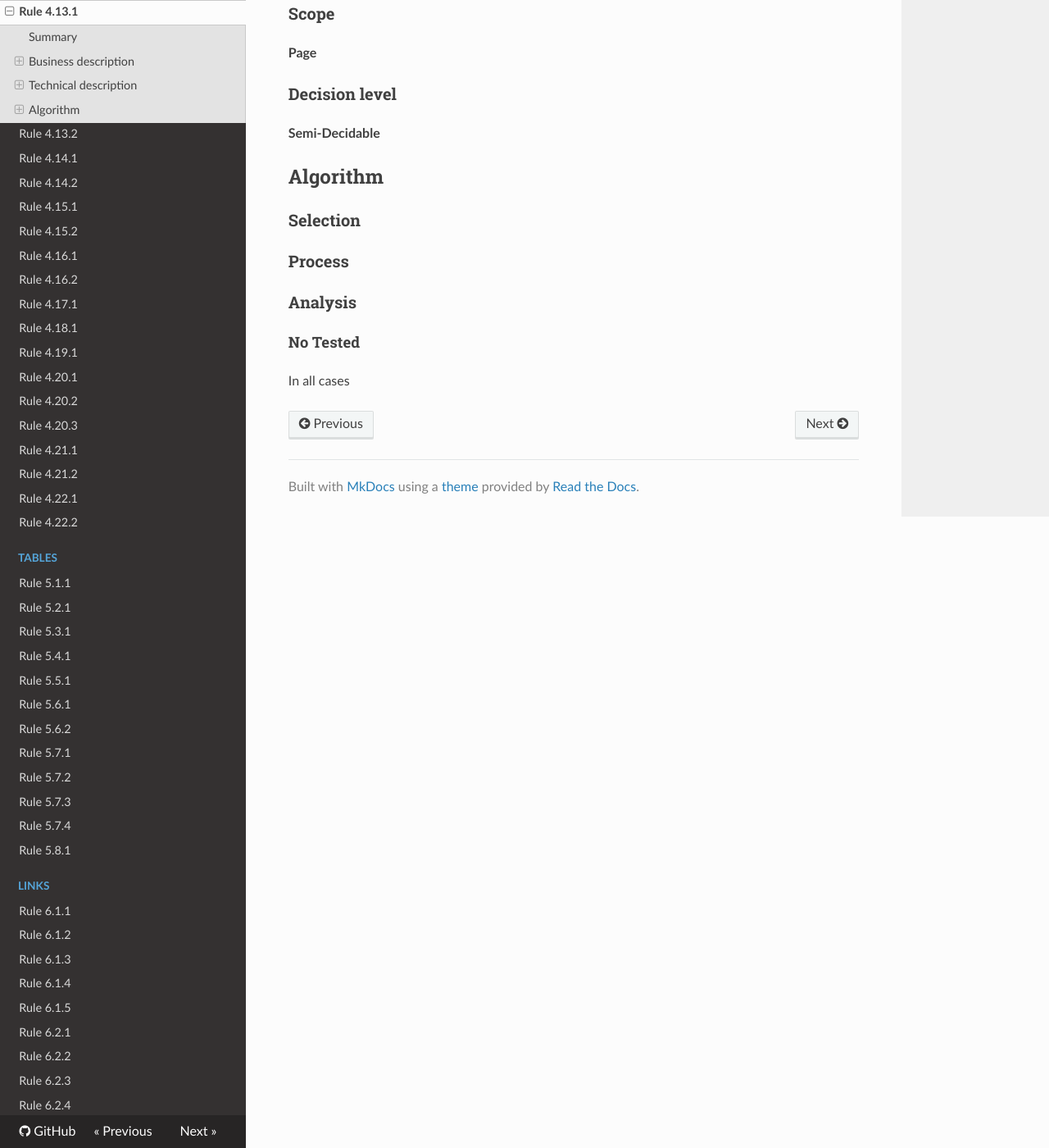
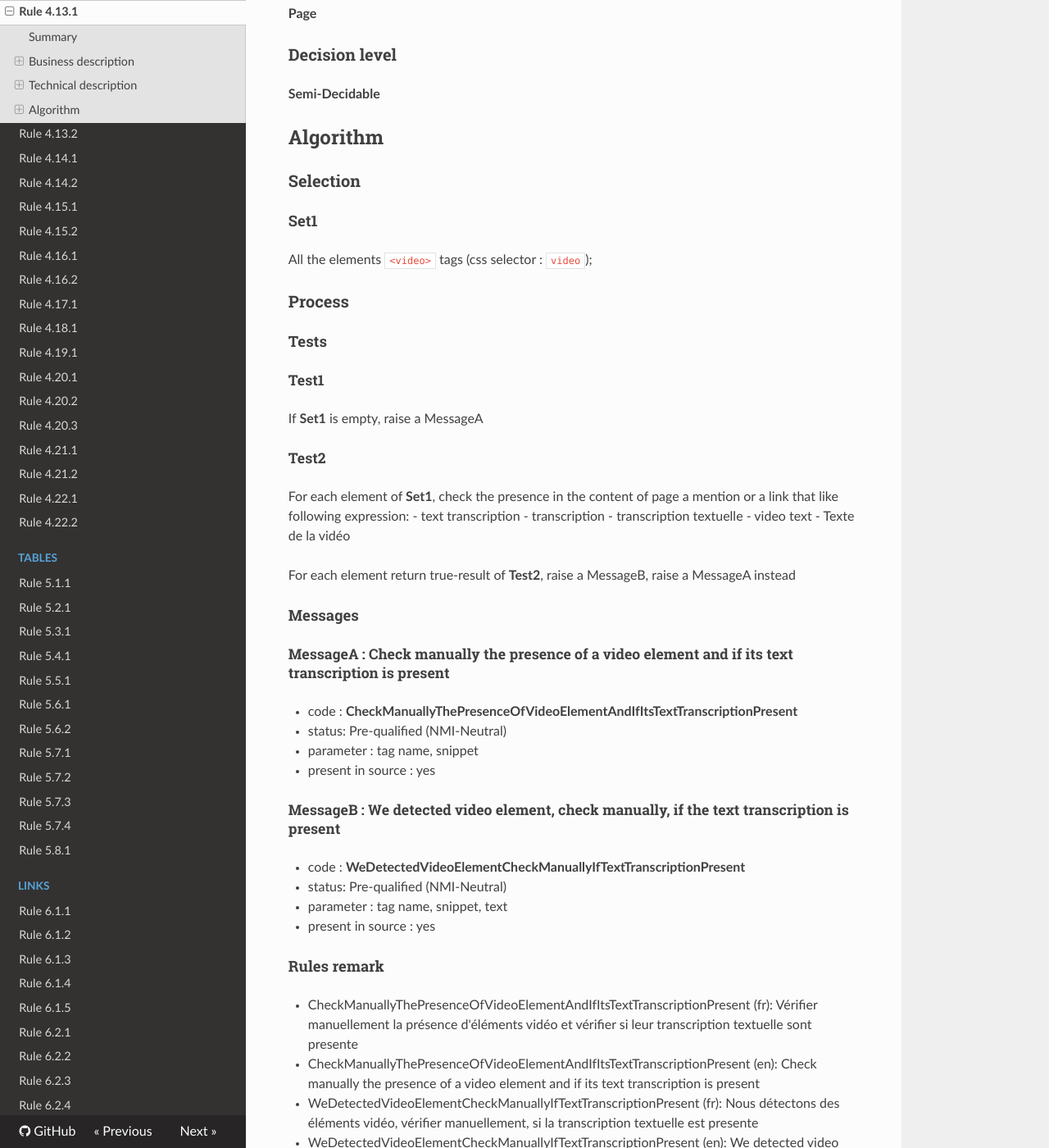
Before and after one commit to Tanaguru/RGAA3-2016, an MkDocs documentation site: the page built from docs/Rule-4-13-1.md, in a window 1280 px wide and 1400 px high, scrolled down 862 px. Shown: the whole window at 82% size. Built offline with MkDocs 1.6.1, drawn with Linux system fonts in a browser that asks for light colours; nearby versions of some CDN libraries; old or Windows-style settings are respelled for this version of MkDocs; some of the changed text lies outside the part shown.

Commit message:
Update tests 4.13.1

```diff
--- a/docs/Rule-4-13-1.md
+++ b/docs/Rule-4-13-1.md
@@ -1,25 +1,23 @@
 # Rule 4.13.1
 
 ## Summary
-
-No-check rule
 
 ## Business description
 
 ### Criterion
 
-[4.13](http://references.modernisation.gouv.fr/referentiel-technique-0#crit-4-13)
+[4.13](http://references.modernisation.gouv.fr/rgaa/criteres.html#crit-4-13)
 
 ###Test
 
-[4.13.1](http://references.modernisation.gouv.fr/referentiel-technique-0#test-4-13-1)
+[4.13.1](http://references.modernisation.gouv.fr/rgaa/criteres.html#test-4-13-1)
 
 ### Description
 
-Chaque <a href="http://references.modernisation.gouv.fr/referentiel-technique-0#mMediaTemp">m&eacute;dia temporel</a> synchronis&eacute; v&eacute;rifie-t-il si n&eacute;cessaire une de ces conditions <a href="http://references.modernisation.gouv.fr/referentiel-technique-0#cpCrit4-" title="Cas particuliers pour le crit&egrave;re 4.13">(hors cas particuliers</a>) ?
+Chaque <a href="http://references.modernisation.gouv.fr/rgaa/glossaire.html#mdia-temporel-type-son-vido-et-synchronis">m&eacute;dia temporel</a> synchronis&eacute; v&eacute;rifie-t-il si n&eacute;cessaire une de ces conditions <a href="http://references.modernisation.gouv.fr/rgaa/cas-particuliers.html#cp-4-1,4-2,4-3,4-5,4-7,4-9,4-11,4-13" title="Cas particuliers pour le crit&egrave;re 4.13">(hors cas particuliers</a>) ?
 
- *  Il existe une <a href="http://references.modernisation.gouv.fr/referentiel-technique-0#mTranscriptTextuel">transcription textuelle</a> accessible via un <a href="http://references.modernisation.gouv.fr/referentiel-technique-0#mLienAdj">lien adjacent</a> (une `url` ou une `ancre`)
- *  Il existe une <a href="http://references.modernisation.gouv.fr/referentiel-technique-0#mTranscriptTextuel">transcription textuelle</a> adjacente clairement identifiable
+ *  Il existe une <a href="http://references.modernisation.gouv.fr/rgaa/glossaire.html#transcription-textuelle-media-temporel">transcription textuelle</a> accessible via un <a href="http://references.modernisation.gouv.fr/rgaa/glossaire.html#lien-adjacent">lien adjacent</a> (une `url` ou une `ancre`)
+ *  Il existe une <a href="http://references.modernisation.gouv.fr/rgaa/glossaire.html#transcription-textuelle-media-temporel">transcription textuelle</a> adjacente clairement identifiable
 
 
 ### Level
@@ -40,10 +38,59 @@ Chaque <a href="http://references.modernisation.gouv.fr/referentiel-technique-0#
 
 ### Selection
 
+#### Set1
+
+All the elements `<video>` tags (css selector : `video`);
+
 ### Process
+
+#### Tests
+
+##### Test1
+
+If **Set1** is empty, raise a MessageA
+
+##### Test2
+
+For each element of **Set1**, check the presence in the content of page a mention or a link that like following expression:
+ - text transcription
+ - transcription
+ - transcription textuelle
+ - video text
+ - Texte de la vidéo
+
+For each element return true-result of **Test2**, raise a MessageB, raise a MessageA instead
+
+#### Messages
+
+##### MessageA : Check manually the presence of a video element and if its text transcription is present
+
+-    code : **CheckManuallyThePresenceOfVideoElementAndIfItsTextTranscriptionPresent**
+-    status: Pre-qualified (NMI-Neutral)
+-    parameter : tag name, snippet
+-    present in source : yes
+
+##### MessageB : We detected video element, check manually, if the text transcription is present
+
+-    code : **WeDetectedVideoElementCheckManuallyIfTextTranscriptionPresent**
+-    status: Pre-qualified (NMI-Neutral)
+-    parameter : tag name, snippet, text
+-    present in source : yes
+
+#### Rules remark
+
+ * CheckManuallyThePresenceOfVideoElementAndIfItsTextTranscriptionPresent (fr): V&eacute;rifier manuellement la pr&eacute;sence d'&eacute;l&eacute;ments vid&eacute;o et v&eacute;rifier si leur transcription textuelle sont presente
+ * CheckManuallyThePresenceOfVideoElementAndIfItsTextTranscriptionPresent (en): Check manually the presence of a video element and if its text transcription is present
+
+ * WeDetectedVideoElementCheckManuallyIfTextTranscriptionPresent (fr): Nous d&eacute;tectons des &eacute;l&eacute;ments vid&eacute;o, v&eacute;rifier manuellement, si la transcription textuelle est presente
+ * WeDetectedVideoElementCheckManuallyIfTextTranscriptionPresent (en): We detected video element, check manually, if the text transcription is present
+
+### Accede Web guidelines
+
+ * Rgaa32016-4-13-1-Accedeweb-EDIT-8-3
 
 ### Analysis
 
-#### No Tested
+#### Pre-qualified
 
 In all cases
```
Also changed, not shown: 3 other files.
